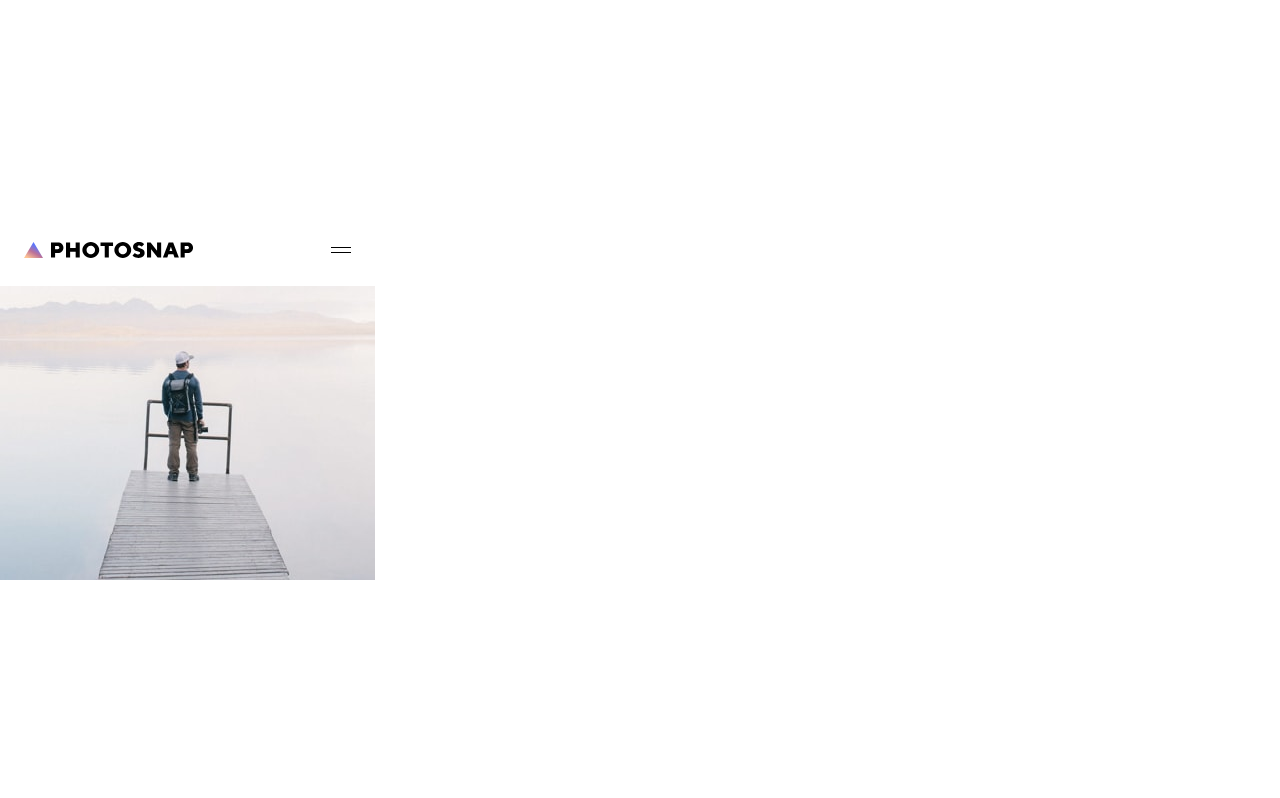
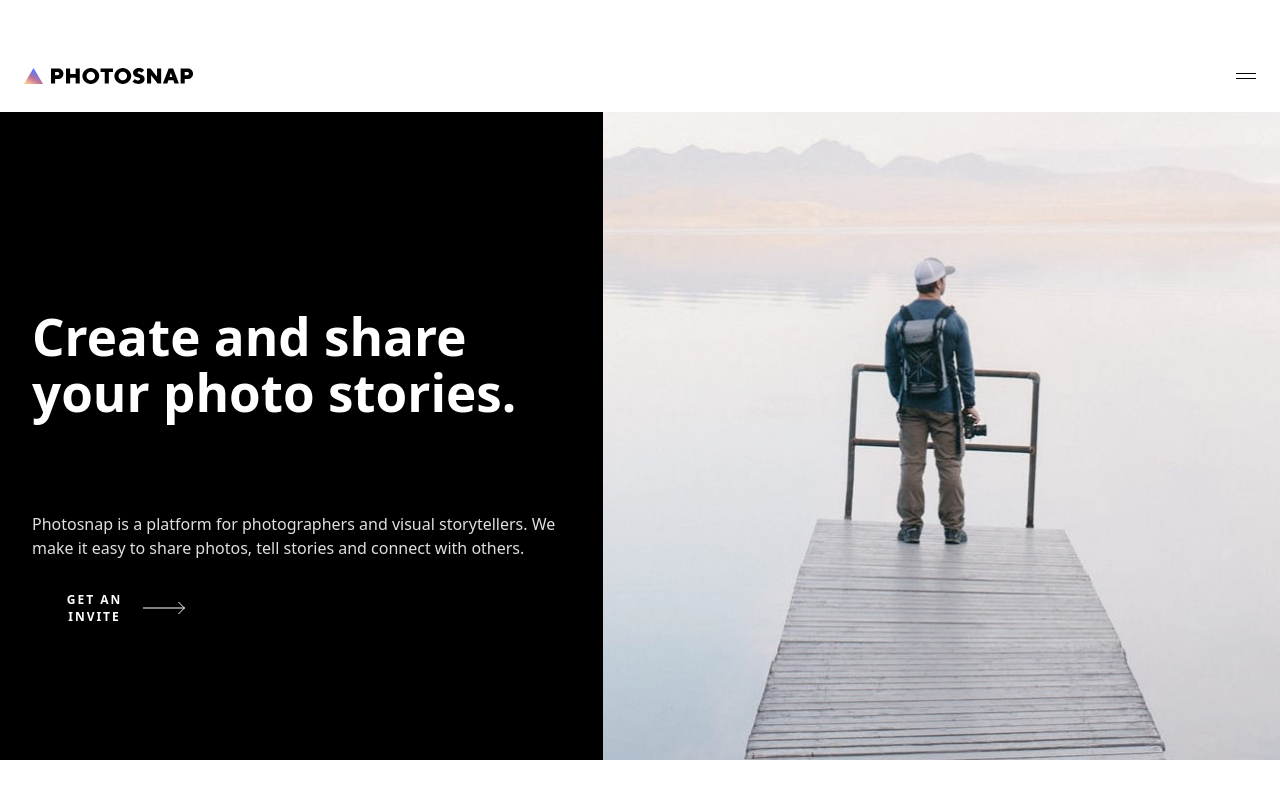
Before and after one commit to yamunajayan/frontendmentor-photosnap, a React (Vite) app: page / in a window 1280 px wide. Built offline with nearby package versions, Linux system fonts and the light colour scheme; the HTML template or start-up script is replaced by a standard one.

Commit message:
add header and hero section

```diff
--- a/index.html
+++ b/index.html
@@ -1,8 +1,12 @@
-<!doctype html>
+<!DOCTYPE html>
 <html lang="en">
   <head>
     <meta charset="UTF-8" />
     <link rel="icon" type="image/svg+xml" href="/vite.svg" />
+    <link
+      href="https://fonts.googleapis.com/css2?family=DM+Sans:wght@400;500;700&display=swap"
+      rel="stylesheet"
+    />
     <meta name="viewport" content="width=device-width, initial-scale=1.0" />
     <title>photoshop-multipage-app</title>
   </head>
--- a/src/assets/styles/global.scss
+++ b/src/assets/styles/global.scss
@@ -1,11 +1,25 @@
 @import "../../assets/styles/variables.scss";
+@import "../../assets/styles/mixins.scss";
+@import url("https://fonts.googleapis.com/css2?family=DM+Sans:wght@400;500;700&display=swap");
 
 * {
   margin: 0;
   padding: 0;
   box-sizing: border-box;
+  font-family: "DM Sans", sans-serif;
 }
 
 body {
   background-color: $primary-white;
 }
+
+h1 {
+  @include mobile-h1;
+
+  @media (min-width: $desktop-bp) {
+  }
+}
+
+p {
+  @include mobile-body;
+}
--- /dev/null
+++ b/src/assets/styles/mixins.scss
@@ -0,0 +1,31 @@
+@import "../../assets/styles/variables.scss";
+
+@mixin mobile-h1 {
+  font-size: $mobile-font-size-h1;
+  font-weight: $font-weight-bold;
+  letter-spacing: $mobile-letter-spacing-h1;
+  line-height: $mobile-line-height-h1;
+  text-transform: uppercase;
+}
+
+@mixin mobile-body {
+  font-size: $mobile-font-size-body;
+  font-weight: $font-weight-regular;
+  line-height: $mobile-line-height-body;
+  opacity: 0.6;
+}
+
+@mixin button-arrow {
+  display: flex;
+  align-items: center;
+  justify-content: space-between;
+  width: 10.5rem;
+  height: 1rem;
+  font-size: $mobile-font-size-button;
+  letter-spacing: 2px;
+  font-weight: 700;
+  background-color: $primary-black;
+  color: $primary-white;
+  text-transform: uppercase;
+  border: none;
+}
--- a/src/assets/styles/variables.scss
+++ b/src/assets/styles/variables.scss
@@ -6,3 +6,35 @@ $primary-grey: #dfdfdf;
 $accent-1: #ffc593;
 $accent-2: #bc7198;
 $accent-3: #5a77ff;
+
+$tablet-bp: 768px;
+$desktop-bp: 1280px;
+
+//font size
+
+$mobile-font-size-h1: 2rem;
+$mobile-font-size-body: 0.9375rem;
+$mobile-font-size-button: 0.75rem;
+
+$desktop-font-size-h1: 2.5rem;
+$desktop-font-size-h2: 1.5rem;
+$desktop-font-size-h3: 1.125rem;
+$desktop-font-size-body: 0.75rem;
+
+//letter spacing
+$mobile-letter-spacing-h1: 3.3px;
+$desktop-letter-spacing-h1: 4.17px;
+$desktop-letter-spacing-body: 2px;
+
+//line height
+$mobile-line-height-h1: 2.5rem;
+$mobile-line-height-body: 1.5625rem;
+$desktop-line-height-h1: 3rem;
+$desktop-line-height-h2: 1.5625rem;
+$desktop-line-height-h3: 1.5625rem;
+$desktop-line-height-body: 1rem;
+
+//font weight
+$font-weight-regular: 400;
+$font-weight-medium: 500;
+$font-weight-bold: 700;
--- a/src/components/Hero/Hero.jsx
+++ b/src/components/Hero/Hero.jsx
@@ -1,12 +1,32 @@
 import React from "react";
 import heroImage from "../../assets/images/home/mobile/create-and-share.jpg";
-import hero from "../../assets/images/home/desktop/create-and-share.jpg";
+import buttonArrow from "../../assets/logos/arrow.svg";
+import heroImageTablet from "../../assets/images/home/tablet/create-and-share.jpg";
+import heroImageDesktop from "../../assets/images/home/desktop/create-and-share.jpg";
+import "./Hero.scss";
 
 const Hero = () => {
   return (
-    <article>
-      <section>
-        <img src={heroImage} alt="hero image" className="hero-image" />
+    <article className="hero">
+      <section className="hero__image-mobile">
+        <img src={heroImage} alt="hero image" className="hero__image" />
+      </section>
+      <section className="hero__text-section">
+        <h1>Create and share your photo stories. </h1>
+        <p className="hero__text">
+          Photosnap is a platform for photographers and visual storytellers. We
+          make it easy to share photos, tell stories and connect with others.
+        </p>
+        <button className="hero__button-arrow">
+          Get an invite
+          <img src={buttonArrow} alt="arrow" />
+        </button>
+      </section>
+      <section className="hero__image-tablet">
+        <img src={heroImageTablet} alt="hero image" className="hero__image" />
+      </section>
+      <section className="hero__image-desktop">
+        <img src={heroImageDesktop} alt="hero image" className="hero__image" />
       </section>
     </article>
   );
--- a/src/components/Hero/Hero.scss
+++ b/src/components/Hero/Hero.scss
@@ -1,4 +1,63 @@
-.hero-image {
+@import "../../assets/styles/variables.scss";
+@import "../../assets/styles/mixins.scss";
+
+.hero {
+  display: flex;
+  flex-direction: column;
   width: 100%;
-  height: 18.5rem;
+  height: 40.5rem;
+
+  @media (min-width: $tablet-bp) {
+    flex-direction: row;
+  }
+
+  &__image-mobile {
+    height: 18.5rem;
+    display: flex;
+    @media (min-width: $tablet-bp) {
+      display: none;
+    }
+  }
+
+  &__image-tablet {
+    display: none;
+    @media (min-width: $tablet-bp) {
+      display: flex;
+      width: 60%;
+    }
+    @media (min-width: $desktop-bp) {
+      display: none;
+    }
+  }
+
+  &__image-desktop {
+    display: none;
+    @media (min-width: $desktop-bp) {
+      display: flex;
+      width: 100%;
+    }
+  }
+  &__image {
+    width: 100%;
+    height: 100%;
+    object-fit: cover;
+  }
+
+  &__text-section {
+    background-color: $primary-black;
+    color: $primary-white;
+    padding: 4rem 2rem;
+    display: flex;
+    flex-direction: column;
+    justify-content: center;
+  }
+
+  &__text {
+    padding: 1.5rem 0;
+    color: $primary-grey;
+  }
+
+  &__button-arrow {
+    @include button-arrow;
+  }
 }
```
Also changed, not shown: src/assets/logos/arrow.svg (added).
